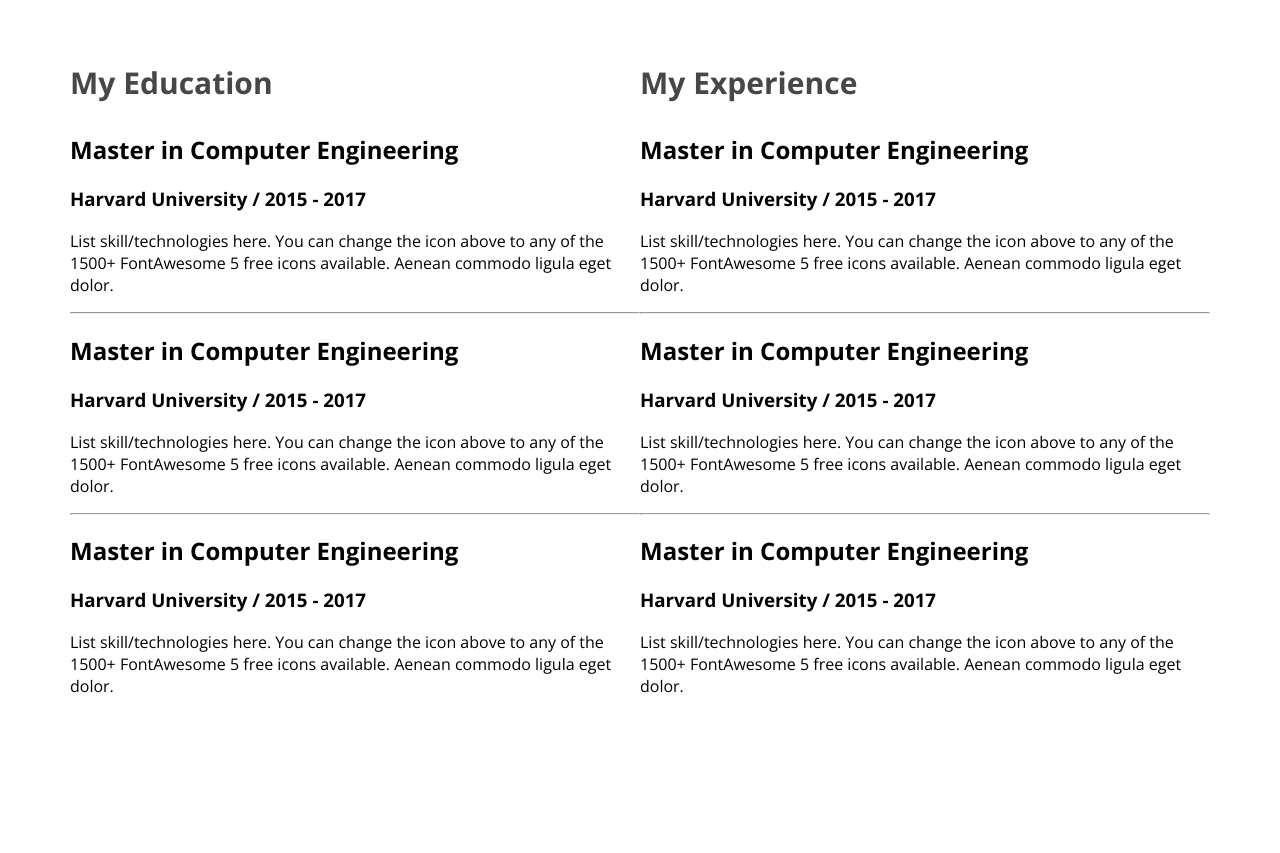
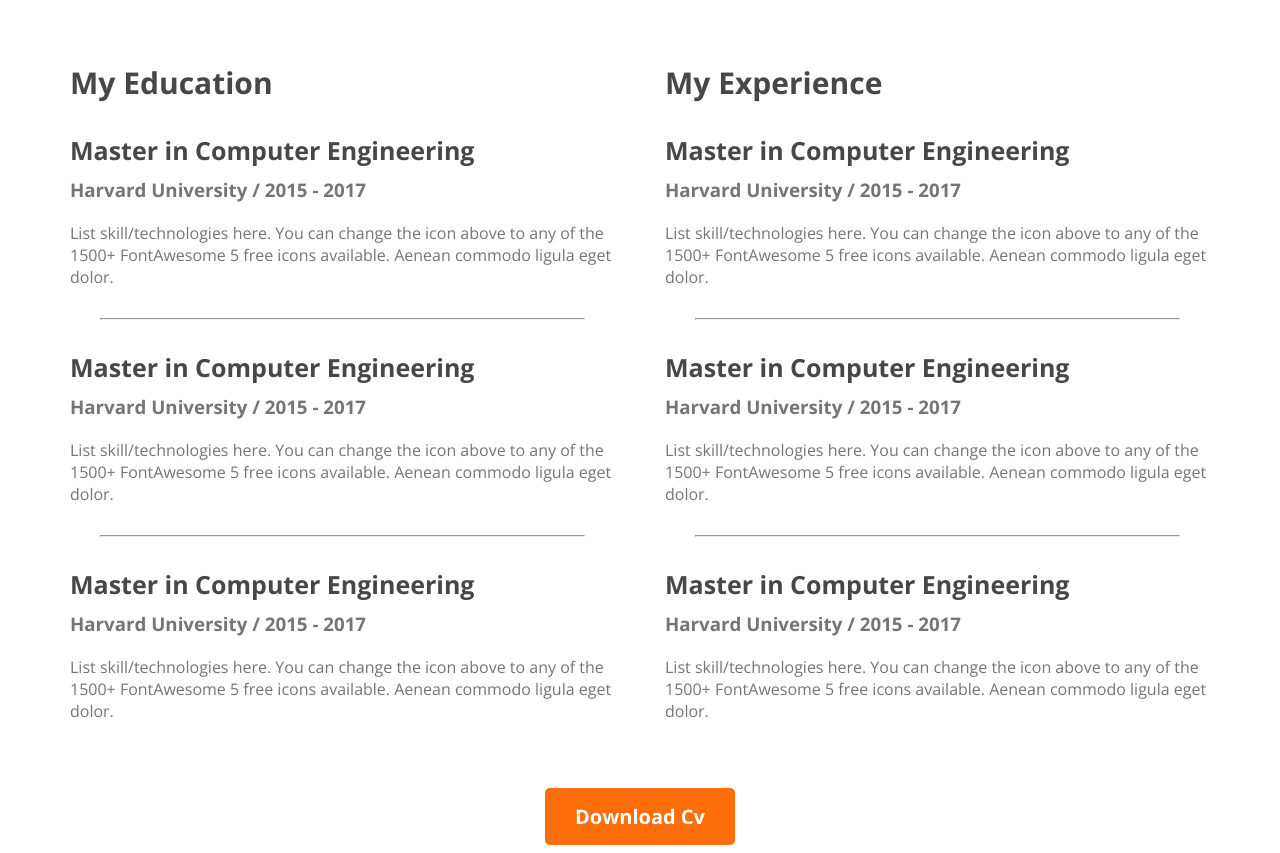
Before and after one commit to Oyshe-saha/developer-portfolio, a plain HTML site: page index.html in a window 1280 px wide. Shown: the part 2505-3358 px from the top of the page. Before the commit the page ends 3226 px from the top, so only its background shows below. Drawn offline with nearby package versions, Linux system fonts and the light colour scheme.

Commit message:
added resume section

```diff
--- a/index.html
+++ b/index.html
@@ -133,6 +133,9 @@
                             </div>
                 </div>
             </div>
+            <div class="download-cv">
+                <button class="button-primary">Download Cv</button>
+            </div>
         </section>
     </main>
 
--- a/styles/portfolio.css
+++ b/styles/portfolio.css
@@ -161,4 +161,25 @@ font-weight: 700;
 }
 .resume-container{
     display: flex;
+    gap: 50px;
 }
+.resume-iteam-title {
+    color: #474747;
+    font-size: 25px;
+    font-weight: 700;
+    margin-bottom: 10px;
+}
+.resume-iteam-institute{
+    margin-bottom: 20px;
+    margin-top: 0;
+}
+.resume-iteam-institute,.resume-iteam-description {
+    color: #757575;
+}
+.resume-container hr {
+    margin: 30px;
+}
+.download-cv {
+    text-align: center;
+    margin-top: 50px;
+}
```
